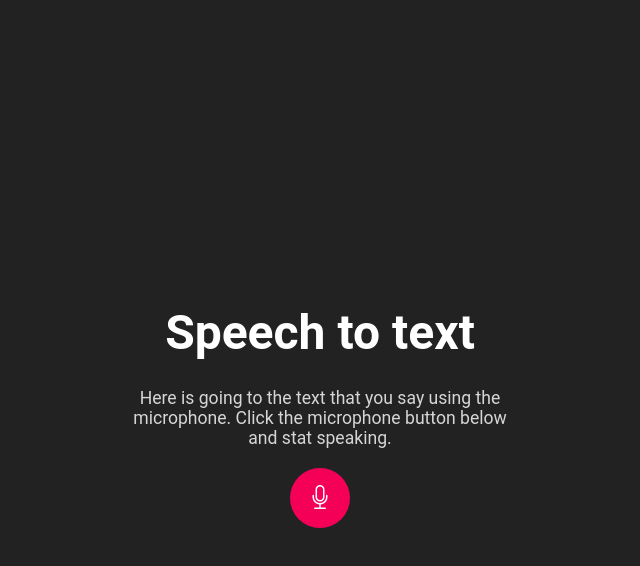
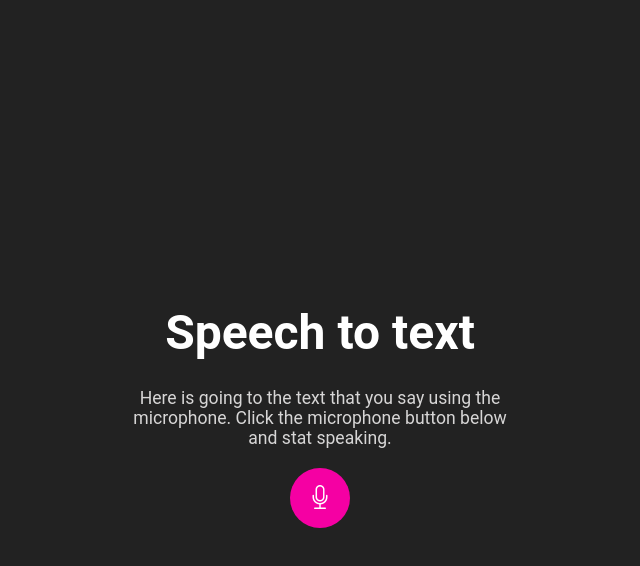
Before and after one commit to akshat0502/Speech-To-Text, a plain HTML site: page index.html in a window 1280 px wide. In both pictures the pointer is over the button 640 px from the left and 498 px from the top of the page. Shown: the whole page, without its empty margins (320-960 px from the left). Drawn offline with nearby package versions, Linux system fonts and the light colour scheme.

Commit message:
Update style.css

```diff
--- a/style.css
+++ b/style.css
@@ -33,6 +33,9 @@ p{
     z-index: 1;
     transition: all 0.3s;
 }
+.btn-pulse:hover{
+    background-color: #f500a3
+}
 .animate{
     animation: pulse 1s  infinite;
 }
```
